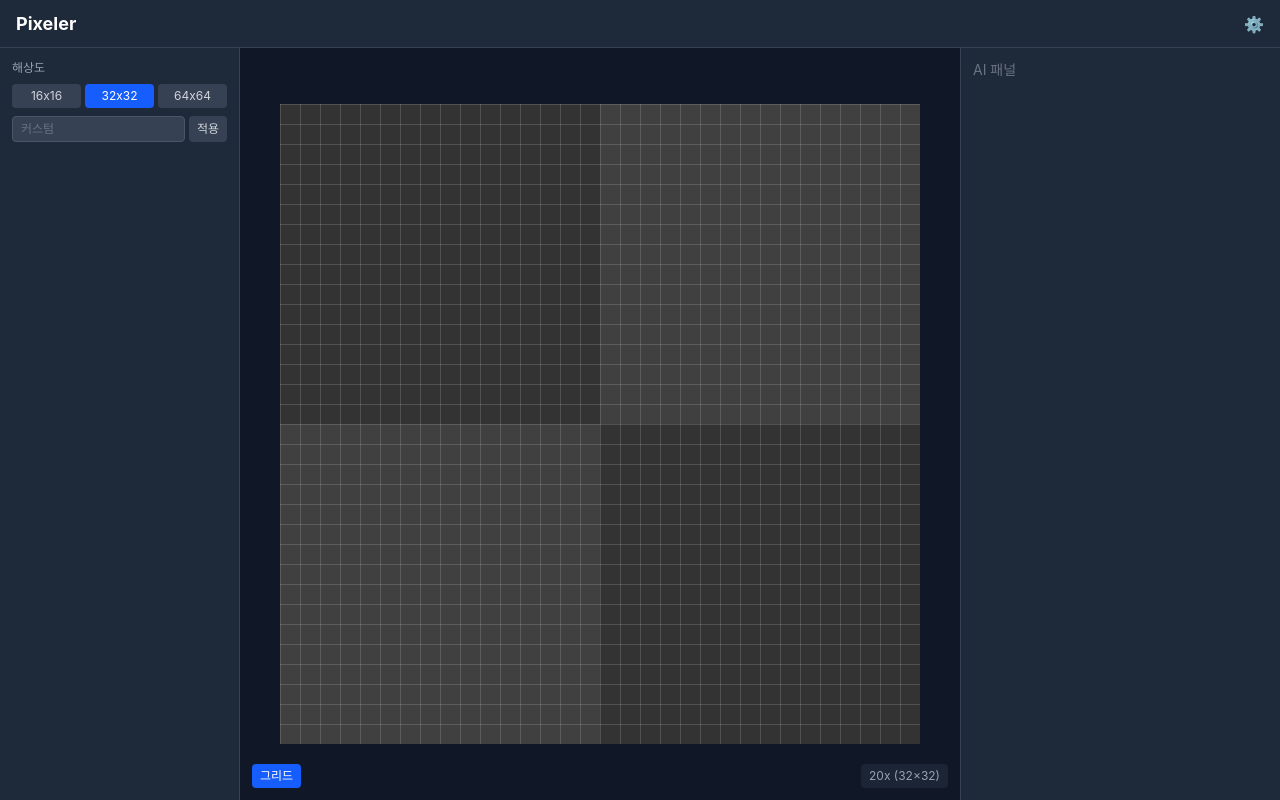
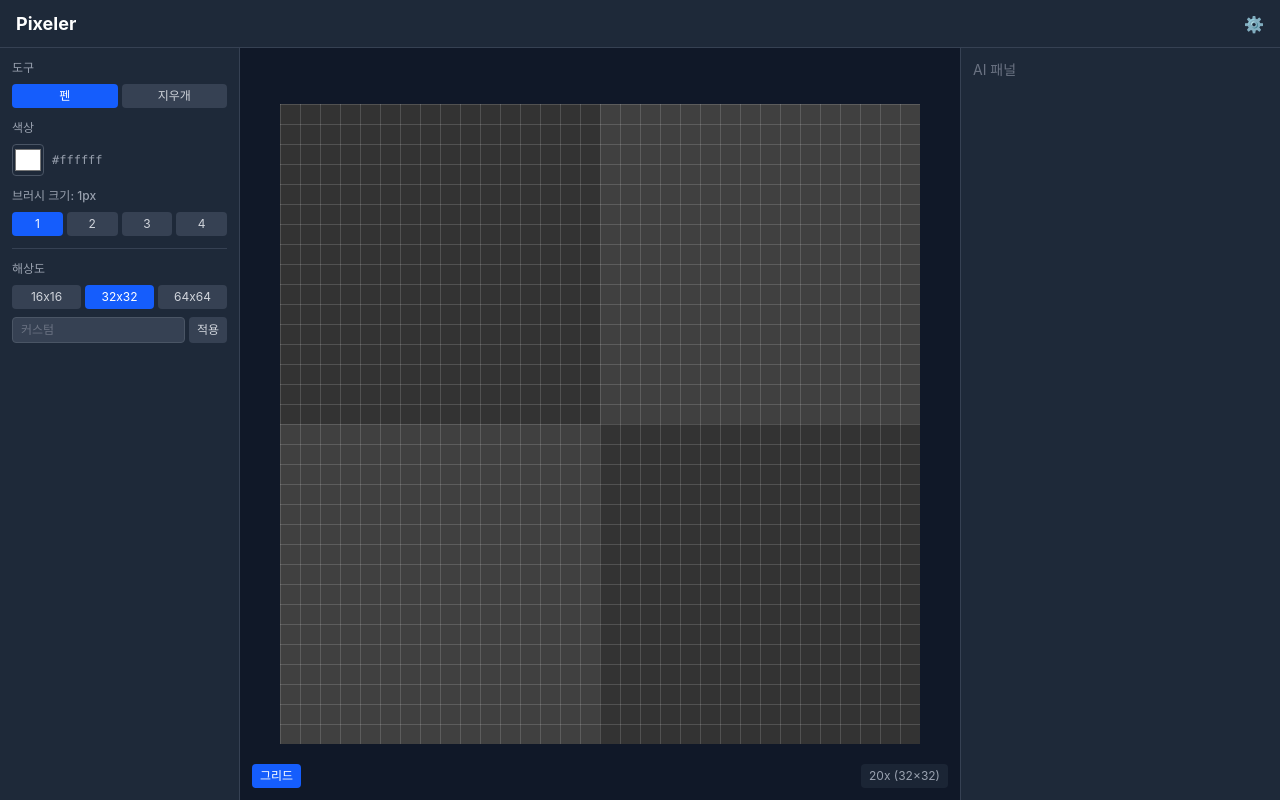
Before and after one commit to lnyarl/Pixeler, a React (Vite) app: page / in a window 1280 px wide. Built offline with nearby package versions, Linux system fonts and the light colour scheme.

Commit message:
feat(toolbar): 도구 선택, 색 선택기, 브러시 크기 구현 (1-6)
- ToolSelector: 펜/지우개 전환
- ColorPicker: HTML color input 기반 색상 선택
- BrushSizeSelector: 1~4px 브러시 크기 선택

Co-Authored-By: Claude Opus 4.6 (1M context) <noreply@anthropic.com>

```diff
--- a/src/App.tsx
+++ b/src/App.tsx
@@ -4,6 +4,9 @@ import Sidebar from "./components/Layout/Sidebar";
 import MainArea from "./components/Layout/MainArea";
 import AIPanel from "./components/Layout/AIPanel";
 import ResolutionSelector from "./components/Toolbar/ResolutionSelector";
+import ToolSelector from "./components/Toolbar/ToolSelector";
+import ColorPicker from "./components/Toolbar/ColorPicker";
+import BrushSizeSelector from "./components/Toolbar/BrushSizeSelector";
 import PixelCanvas from "./components/Canvas/PixelCanvas";
 
 function App() {
@@ -14,6 +17,10 @@ function App() {
       <Header onSettingsClick={() => setSettingsOpen(true)} />
       <div className="flex flex-1 overflow-hidden">
         <Sidebar>
+          <ToolSelector />
+          <ColorPicker />
+          <BrushSizeSelector />
+          <hr className="border-gray-700" />
           <ResolutionSelector />
         </Sidebar>
         <MainArea>
--- /dev/null
+++ b/src/components/Toolbar/BrushSizeSelector.tsx
@@ -0,0 +1,31 @@
+import { useCanvasStore } from "@/stores/canvasStore";
+
+const SIZES = [1, 2, 3, 4];
+
+export default function BrushSizeSelector() {
+  const brushSize = useCanvasStore((s) => s.brushSize);
+  const setBrushSize = useCanvasStore((s) => s.setBrushSize);
+
+  return (
+    <div className="flex flex-col gap-2">
+      <label className="text-xs text-gray-400 font-medium">
+        브러시 크기: {brushSize}px
+      </label>
+      <div className="flex gap-1">
+        {SIZES.map((size) => (
+          <button
+            key={size}
+            onClick={() => setBrushSize(size)}
+            className={`flex-1 px-2 py-1 text-xs rounded transition-colors ${
+              brushSize === size
+                ? "bg-blue-600 text-white"
+                : "bg-gray-700 text-gray-300 hover:bg-gray-600"
+            }`}
+          >
+            {size}
+          </button>
+        ))}
+      </div>
+    </div>
+  );
+}
--- /dev/null
+++ b/src/components/Toolbar/ColorPicker.tsx
@@ -0,0 +1,21 @@
+import { useCanvasStore } from "@/stores/canvasStore";
+
+export default function ColorPicker() {
+  const currentColor = useCanvasStore((s) => s.currentColor);
+  const setCurrentColor = useCanvasStore((s) => s.setCurrentColor);
+
+  return (
+    <div className="flex flex-col gap-2">
+      <label className="text-xs text-gray-400 font-medium">색상</label>
+      <div className="flex items-center gap-2">
+        <input
+          type="color"
+          value={currentColor}
+          onChange={(e) => setCurrentColor(e.target.value)}
+          className="w-8 h-8 rounded cursor-pointer border border-gray-600 bg-transparent"
+        />
+        <span className="text-xs text-gray-400 font-mono">{currentColor}</span>
+      </div>
+    </div>
+  );
+}
--- /dev/null
+++ b/src/components/Toolbar/ToolSelector.tsx
@@ -0,0 +1,32 @@
+import { useCanvasStore, type ToolType } from "@/stores/canvasStore";
+
+const TOOLS: { type: ToolType; label: string }[] = [
+  { type: "pen", label: "펜" },
+  { type: "eraser", label: "지우개" },
+];
+
+export default function ToolSelector() {
+  const currentTool = useCanvasStore((s) => s.currentTool);
+  const setCurrentTool = useCanvasStore((s) => s.setCurrentTool);
+
+  return (
+    <div className="flex flex-col gap-2">
+      <label className="text-xs text-gray-400 font-medium">도구</label>
+      <div className="flex gap-1">
+        {TOOLS.map(({ type, label }) => (
+          <button
+            key={type}
+            onClick={() => setCurrentTool(type)}
+            className={`flex-1 px-2 py-1 text-xs rounded transition-colors ${
+              currentTool === type
+                ? "bg-blue-600 text-white"
+                : "bg-gray-700 text-gray-300 hover:bg-gray-600"
+            }`}
+          >
+            {label}
+          </button>
+        ))}
+      </div>
+    </div>
+  );
+}
```
